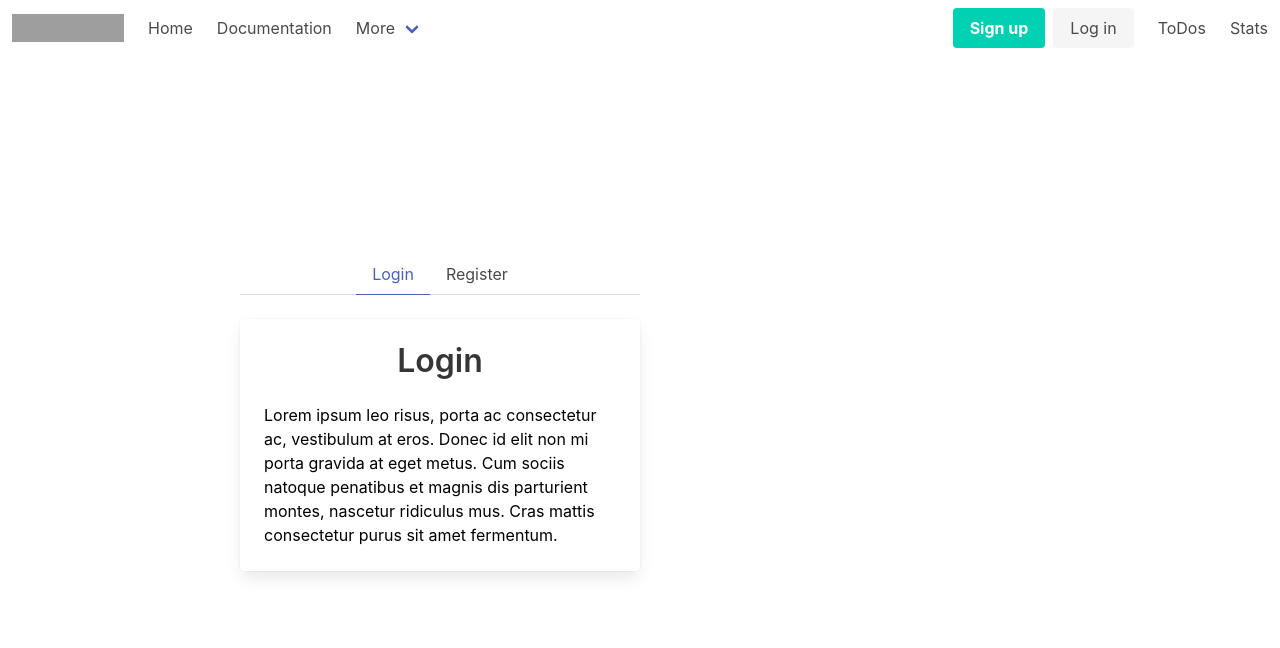
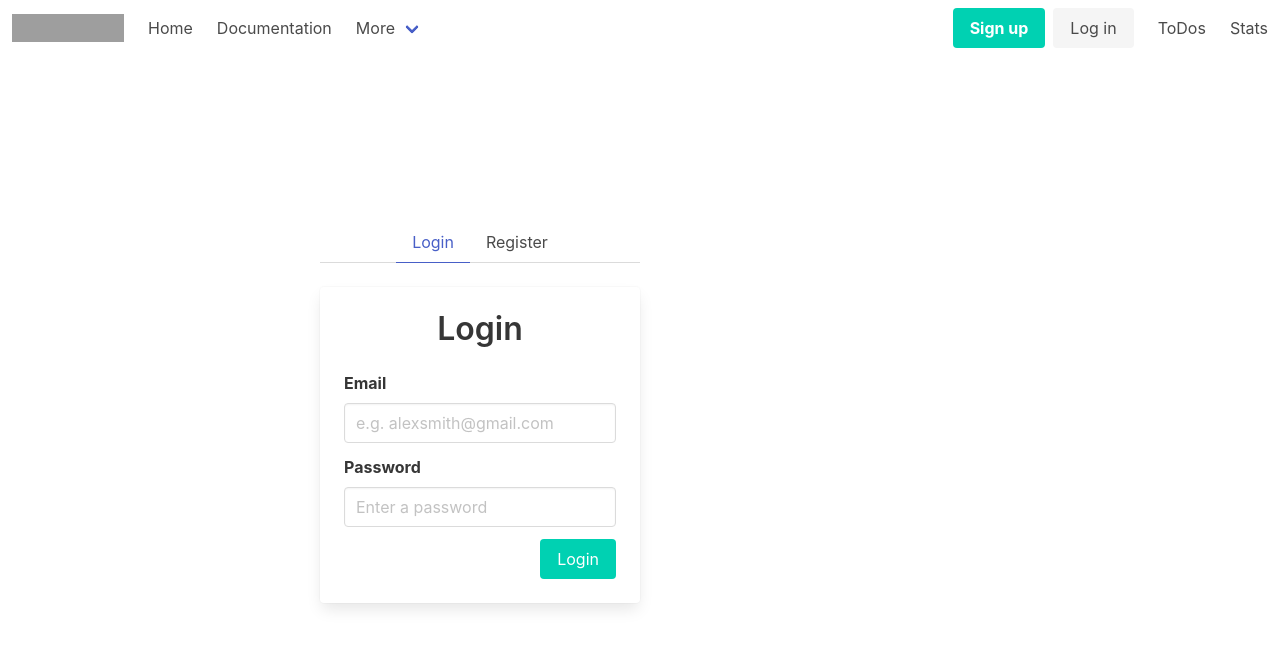
Before and after one commit to barneyl/vue3-firebase-todo, a Vue app: page /#/auth in a window 1280 px wide. Shown: the top 648 px of the page. Built offline with nearby package versions, Linux system fonts and the light colour scheme; grey boxes are pictures that could not be loaded.

Commit message:
Added Login / submit button placeholder

```diff
--- a/src/views/ViewAuth.vue
+++ b/src/views/ViewAuth.vue
@@ -13,14 +13,34 @@
         </div>
         <div class="card auth-form">
             <div class="card-content">
-                <div class="title has-text-centered">
-                    {{ formTitle }}
-                </div>
-                <div class="content">
-                    Lorem ipsum leo risus, porta ac consectetur ac, vestibulum at eros. Donec id elit non mi porta gravida
-                    at eget metus. Cum sociis natoque penatibus et magnis dis parturient montes, nascetur ridiculus mus.
-                    Cras mattis consectetur purus sit amet fermentum.
-                </div>
+                <form @submit.prevent="onSubmit">
+                    <div class="title has-text-centered">
+                        {{ formTitle }}
+                    </div>
+
+                    <div class="field">
+                        <label class="label">Email</label>
+                        <div class="control">
+                            <input class="input" type="email" placeholder="e.g. alexsmith@gmail.com">
+                        </div>
+                    </div>
+                    <div class="field">
+                        <label class="label">Password</label>
+                        <div class="control">
+                            <input class="input" type="password" placeholder="Enter a password">
+                        </div>
+                    </div>
+
+                    <div class="field is-grouped is-grouped-right">
+                        <p class="control">
+                            <button class="button is-primary">
+                                {{ formTitle }}
+                            </button>
+                        </p>
+                    </div>
+
+                </form>
+
             </div>
         </div>
     </div>
@@ -39,6 +59,10 @@ const formTitle = computed(() => {
     return register.value ? "Register" : "Login"
 })
 
+//Submit
+const onSubmit = () => {
+    console.log('form submited')
+}
 </script>
 
 <style>
```
